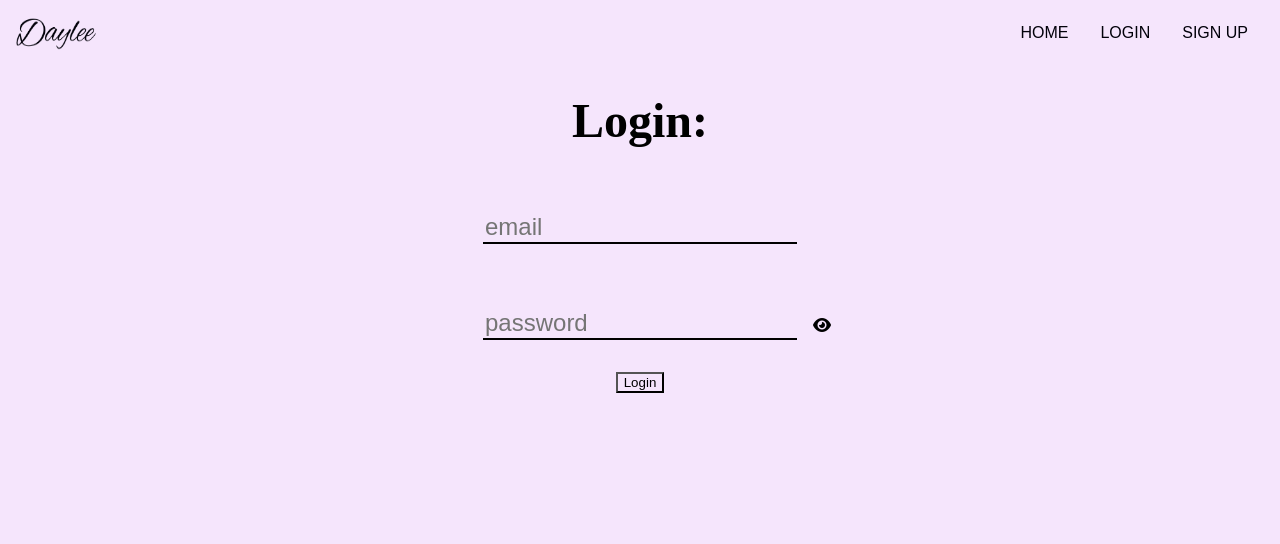
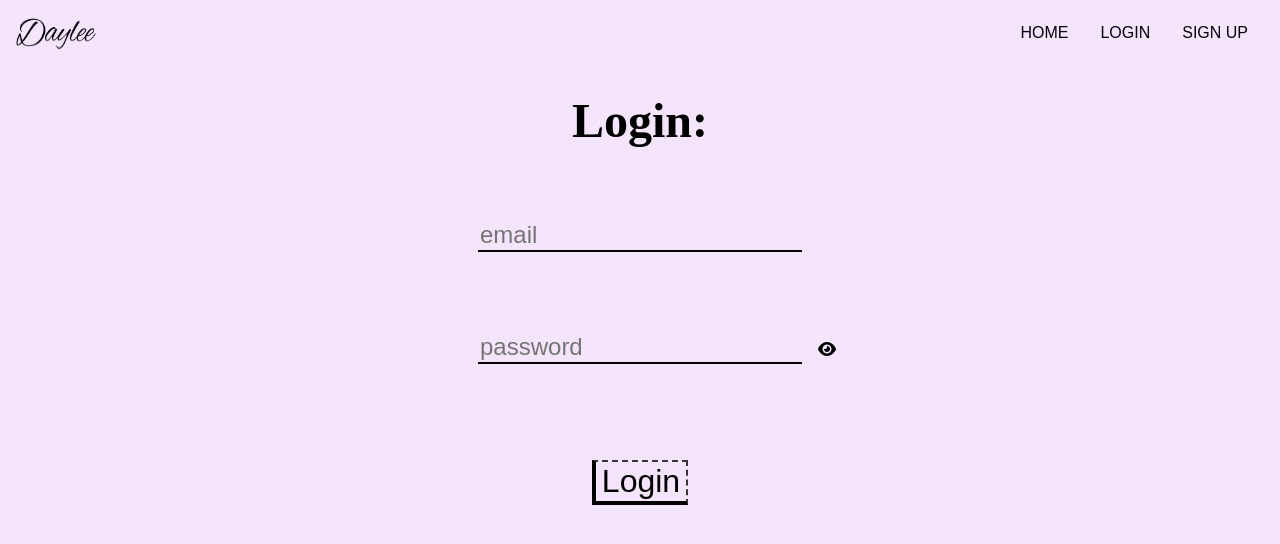
Before and after one commit to nathanlunn/Daylee, a React (Create React App) app in the folder client/: page /login in a window 1280 px wide. Shown: the top 544 px of the page. Built offline with nearby package versions, Linux system fonts and the light colour scheme; no server answers; a web font is replaced by a local one.

Commit message:
style login submit button :

```diff
--- a/client/src/styles/Login.css
+++ b/client/src/styles/Login.css
@@ -40,10 +40,11 @@
 .login .login__input {
   border: none;
   border-bottom: solid 2px black;
-  margin: 2rem 1rem;
+  margin: 2.5rem 1rem;
   font-size: 1.5rem;
   background-color: rgba(255, 0, 0, 0);
   color: #02010A;
+  width: 20rem;
 }
 .login .login__input:hover {
   cursor: cell;
@@ -55,6 +56,23 @@
 .login .fa-solid:hover {
   cursor: pointer;
 }
+.login .login__submit {
+  margin-top: 3.5rem;
+  border: none;
+  border-left: solid 4px black;
+  border-bottom: solid 4px black;
+  border-right: dashed 2px rgba(0, 0, 0, 0.77);
+  border-top: dashed 2px rgba(0, 0, 0, 0.77);
+  font-size: 2rem;
+}
+.login .login__submit:hover {
+  border-right: solid 2px rgba(0, 0, 0, 0.77);
+  border-top: solid 2px rgba(0, 0, 0, 0.77);
+  border-left: dashed 4px black;
+  border-bottom: dashed 4px black;
+  font-size: 2rem;
+  cursor: pointer;
+}
 
 .hide {
   opacity: 0;
--- a/client/src/styles/Login.scss
+++ b/client/src/styles/Login.scss
@@ -35,10 +35,11 @@
   .login__input {
     border: none;
     border-bottom: solid 2px black;
-    margin: 2rem 1rem;
+    margin: 2.5rem 1rem;
     font-size: 1.5rem;
     background-color: rgba(255, 0, 0, 0);
     color: $richBlack;
+    width: 20rem;
   }
   .login__input:hover {
     cursor: cell;
@@ -51,6 +52,24 @@
   .fa-solid:hover {
     cursor: pointer;
   }
+
+  .login__submit {
+    margin-top: 3.5rem;
+    border: none;
+    border-left: solid 4px black;
+    border-bottom: solid 4px black;
+    border-right: dashed 2px rgba(0, 0, 0, 0.77);
+    border-top: dashed 2px rgba(0, 0, 0, 0.77);
+    font-size: 2rem;
+  }
+  .login__submit:hover {
+    border-right: solid 2px rgba(0, 0, 0, 0.77);
+    border-top: solid 2px rgba(0, 0, 0, 0.77);
+    border-left: dashed 4px black;
+    border-bottom: dashed 4px black;
+    font-size: 2rem;
+    cursor: pointer;
+  }
 }
 
 .hide {
```
Also changed, not shown: 1 other file (tests, documents, lock files or other folders).
